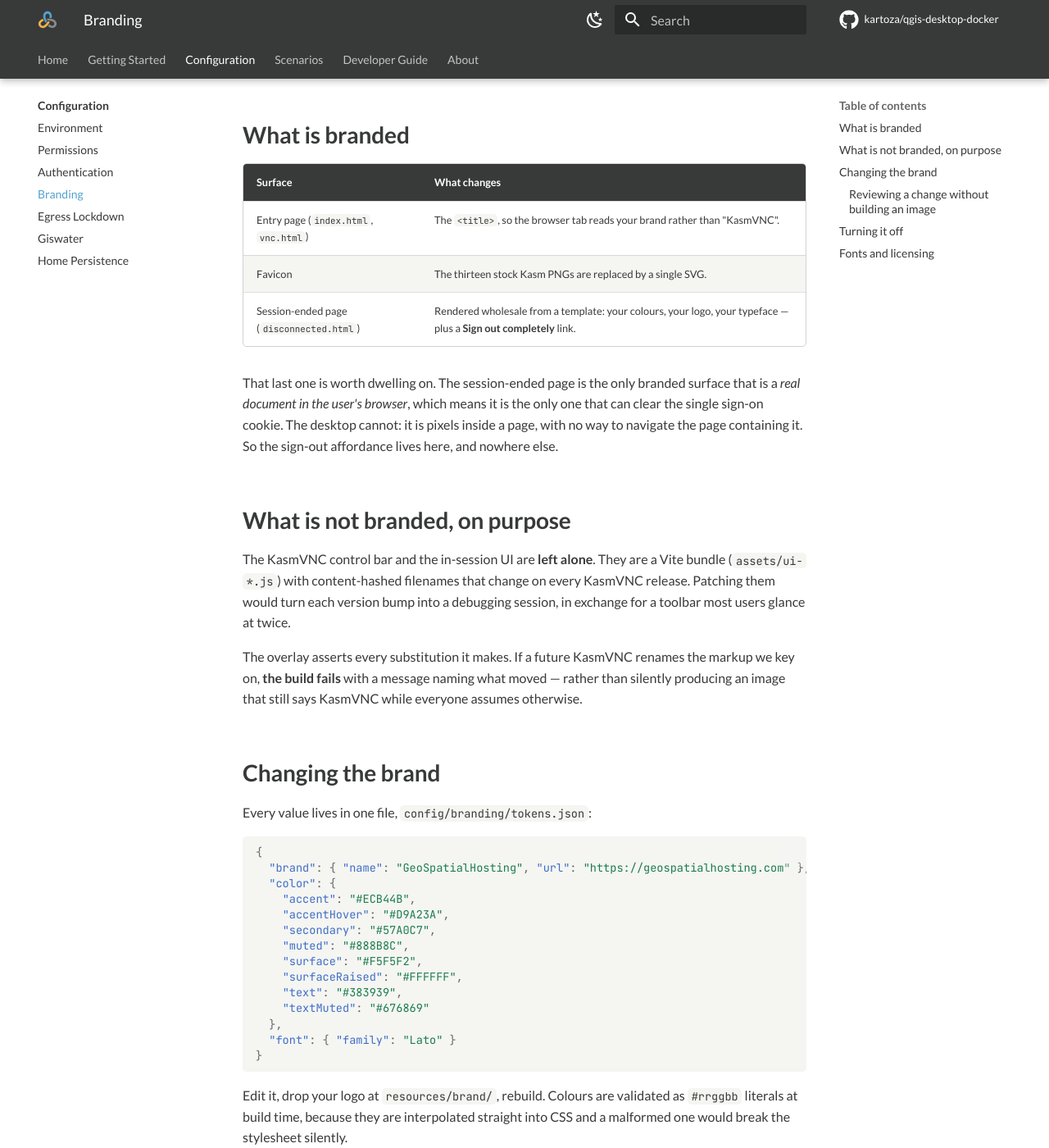
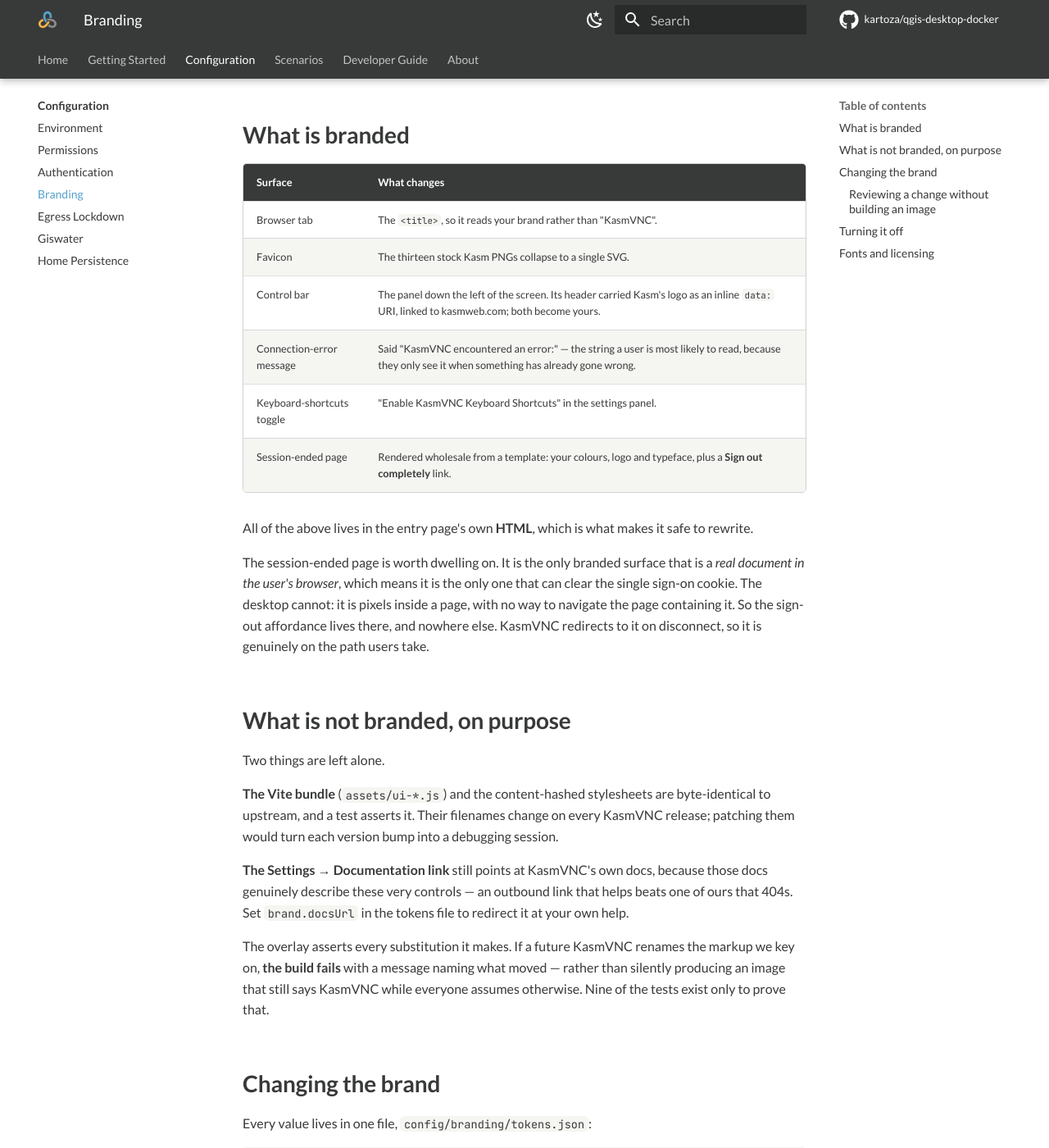
Before and after one commit to kartoza/qgis-desktop-docker, an MkDocs documentation site: the page built from docs/configuration/branding.md, in a window 1280 px wide and 1400 px high, scrolled down 267 px. Shown: the whole window at 82% size. Built offline with MkDocs 1.6.1 and Material for MkDocs 9.7.7, drawn with Linux system fonts in a browser that asks for light colours; comment, search, counter and statistics services are not loaded.

Commit message:
feat(branding): brand the control bar, and the strings users actually read
The first pass stopped at the tab title and the favicon, on the reasoning that
the rest of the interface was locked inside the Vite bundle. That was wrong, and
looking at the served page rather than assuming would have caught it.

The control bar down the left of the screen is built from the entry page's own
HTML. Its header held Kasm's logo as an inline data: URI wrapped in a link to
kasmweb.com — the most prominent piece of foreign branding on the screen, and
squarely in the safe tier all along.

Two more strings were sitting in that same markup:

  "KasmVNC encountered an error:"      the connection-error box
  "Enable KasmVNC Keyboard Shortcuts"  the settings panel

The error one matters most. It is the string a user is likeliest to read,
because it only appears when something has already gone wrong.

The Settings > Documentation link is deliberately left pointing at KasmVNC's own
docs: they genuinely describe these controls, and an honest outbound link beats
one of ours that 404s. brand.docsUrl redirects it for anyone who has their own.

Because brand values are now interpolated into sed replacement text, brand.name
and brand.url are validated against an allowlist rather than escaped. A brand
name has no business containing & or | or a backslash, and a rule you can read
beats one you have to trust.

The Vite bundle and hashed stylesheets are still byte-identical, still asserted.
Nine tests now cover upstream moving underneath us; 42 in total.

````diff
--- a/docs/configuration/branding.md
+++ b/docs/configuration/branding.md
@@ -10,27 +10,41 @@
 
 | Surface | What changes |
 |---------|--------------|
-| Entry page (`index.html`, `vnc.html`) | The `<title>`, so the browser tab reads your brand rather than "KasmVNC". |
-| Favicon | The thirteen stock Kasm PNGs are replaced by a single SVG. |
-| Session-ended page (`disconnected.html`) | Rendered wholesale from a template: your colours, your logo, your typeface — plus a **Sign out completely** link. |
+| Browser tab | The `<title>`, so it reads your brand rather than "KasmVNC". |
+| Favicon | The thirteen stock Kasm PNGs collapse to a single SVG. |
+| Control bar | The panel down the left of the screen. Its header carried Kasm's logo as an inline `data:` URI, linked to kasmweb.com; both become yours. |
+| Connection-error message | Said "KasmVNC encountered an error:" — the string a user is most likely to read, because they only see it when something has already gone wrong. |
+| Keyboard-shortcuts toggle | "Enable KasmVNC Keyboard Shortcuts" in the settings panel. |
+| Session-ended page | Rendered wholesale from a template: your colours, logo and typeface, plus a **Sign out completely** link. |
 
-That last one is worth dwelling on. The session-ended page is the only branded
-surface that is a *real document in the user's browser*, which means it is the
-only one that can clear the single sign-on cookie. The desktop cannot: it is
-pixels inside a page, with no way to navigate the page containing it. So the
-sign-out affordance lives here, and nowhere else.
+All of the above lives in the entry page's own **HTML**, which is what makes it
+safe to rewrite.
+
+The session-ended page is worth dwelling on. It is the only branded surface that
+is a *real document in the user's browser*, which means it is the only one that
+can clear the single sign-on cookie. The desktop cannot: it is pixels inside a
+page, with no way to navigate the page containing it. So the sign-out affordance
+lives there, and nowhere else. KasmVNC redirects to it on disconnect, so it is
+genuinely on the path users take.
 
 ## What is not branded, on purpose
 
-The KasmVNC control bar and the in-session UI are **left alone**. They are a
-Vite bundle (`assets/ui-*.js`) with content-hashed filenames that change on
-every KasmVNC release. Patching them would turn each version bump into a
-debugging session, in exchange for a toolbar most users glance at twice.
+Two things are left alone.
+
+**The Vite bundle** (`assets/ui-*.js`) and the content-hashed stylesheets are
+byte-identical to upstream, and a test asserts it. Their filenames change on
+every KasmVNC release; patching them would turn each version bump into a
+debugging session.
+
+**The Settings → Documentation link** still points at KasmVNC's own docs,
+because those docs genuinely describe these very controls — an outbound link
+that helps beats one of ours that 404s. Set `brand.docsUrl` in the tokens file
+to redirect it at your own help.
 
 The overlay asserts every substitution it makes. If a future KasmVNC renames the
 markup we key on, **the build fails** with a message naming what moved — rather
 than silently producing an image that still says KasmVNC while everyone assumes
-otherwise.
+otherwise. Nine of the tests exist only to prove that.
 
 ## Changing the brand
 
@@ -38,7 +52,10 @@
 
 ```json
 {
-  "brand": { "name": "GeoSpatialHosting", "url": "https://geospatialhosting.com" },
+  "brand": {
+    "name": "GeoSpatialHosting",
+    "url": "https://geospatialhosting.com"
+  },
   "color": {
     "accent": "#ECB44B",
     "accentHover": "#D9A23A",
````
Also changed, not shown: CHANGELOG.md (+9 -8 lines), 2 other files.
